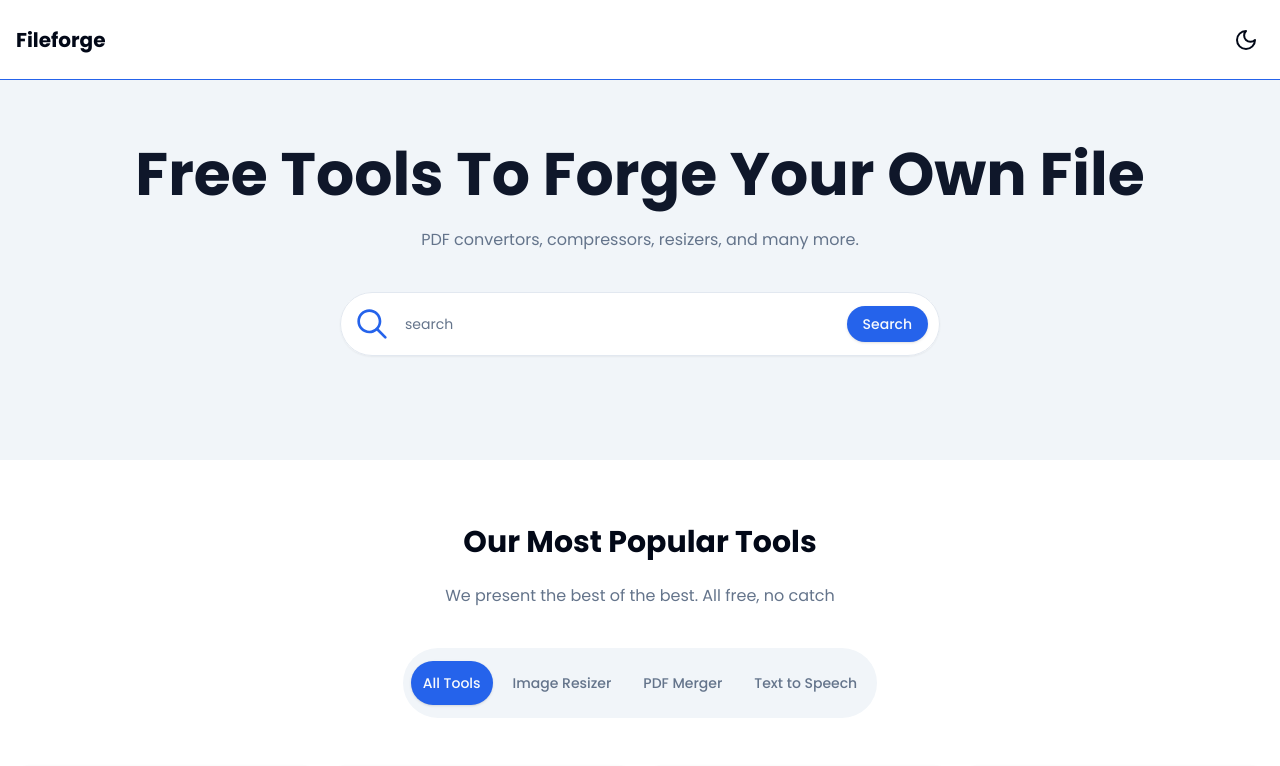
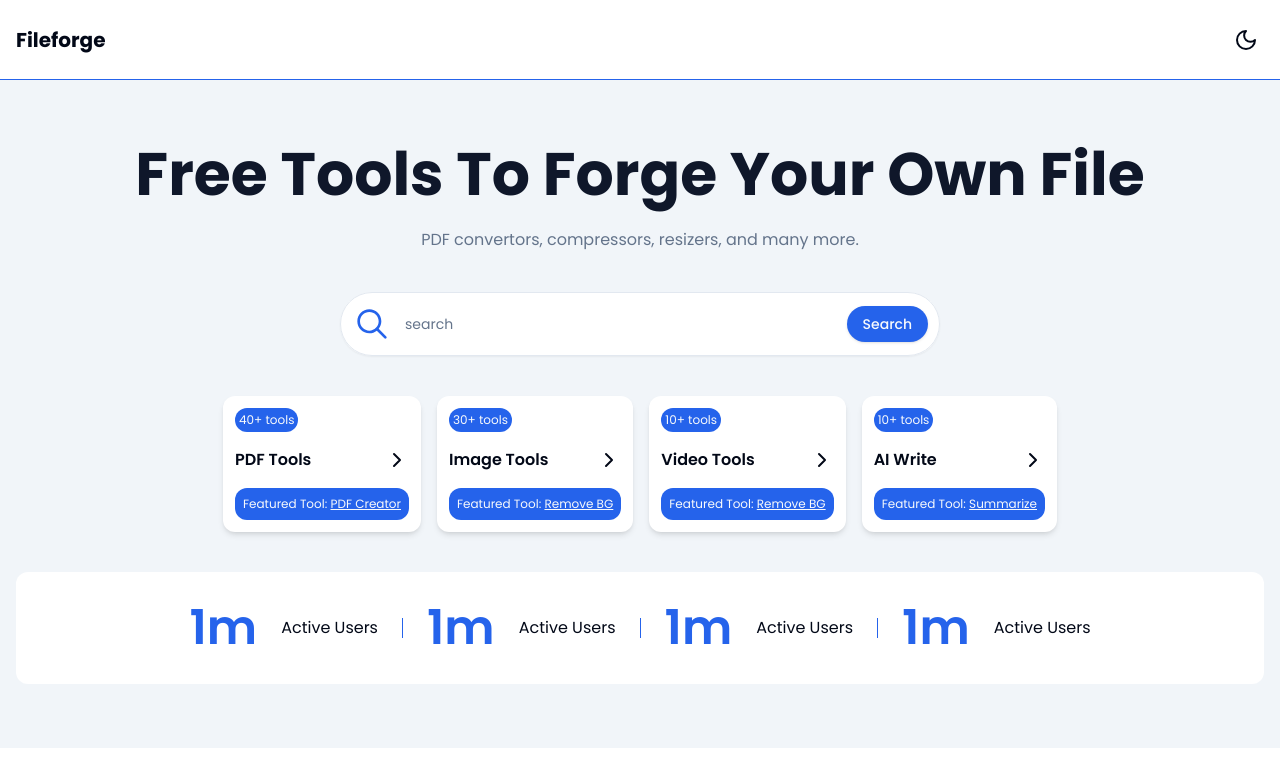
Before and after one commit to EyadOmar/fileforge-website, a Next.js app: page / in a window 1280 px wide. Shown: the top 766 px of the page. Built offline with nearby package versions, Linux system fonts and the light colour scheme.

Commit message:
hero done

```diff
--- a/src/components/home/hero.tsx
+++ b/src/components/home/hero.tsx
@@ -1,6 +1,30 @@
+import { ChevronRightIcon } from "lucide-react";
 import Search from "../search";
 import { HeadingOne } from "../ui/typography";
+import Link from "next/link";
 
+const tools = [
+  {
+    name: "PDF Tools",
+    featured: "PDF Creator",
+    totalTools: 40,
+  },
+  {
+    name: "Image Tools",
+    featured: "Remove BG",
+    totalTools: 30,
+  },
+  {
+    name: "Video Tools",
+    featured: "Remove BG",
+    totalTools: 10,
+  },
+  {
+    name: "AI Write",
+    featured: "Summarize",
+    totalTools: 10,
+  },
+];
 export default function Hero() {
   return (
     <section className="section-padding bg-accent text-accent-foreground">
@@ -10,7 +34,68 @@
           paraText="PDF convertors, compressors, resizers, and many more."
         />
         <Search />
+        <div className="flex flex-wrap items-center justify-center gap-4">
+          {tools.map((t, i) => (
+            <ToolCard
+              key={`tool_featured_${i}`}
+              total={t.totalTools}
+              title={t.name}
+              featured={t.featured}
+            />
+          ))}
+        </div>
+        <div className="mt-10 flex flex-wrap items-center justify-center gap-6 rounded-xl bg-background p-6 text-foreground lg:px-10 lg:py-8">
+          <div className="flex items-center gap-6 max-md:flex-col">
+            <span className="text-5xl font-semibold text-primary">1m</span>
+            <span>Active Users</span>
+            <span className="hidden h-5 w-px bg-primary lg:block"></span>
+          </div>
+          <div className="flex items-center gap-6 max-md:flex-col">
+            <span className="text-5xl font-semibold text-primary">1m</span>
+            <span>Active Users</span>
+            <span className="hidden h-5 w-px bg-primary lg:block"></span>
+          </div>
+          <div className="flex items-center gap-6 max-md:flex-col">
+            <span className="text-5xl font-semibold text-primary">1m</span>
+            <span>Active Users</span>
+            <span className="hidden h-5 w-px bg-primary lg:block"></span>
+          </div>
+          <div className="flex items-center gap-6 max-md:flex-col">
+            <span className="text-5xl font-semibold text-primary">1m</span>
+            <span>Active Users</span>
+          </div>
+        </div>
       </div>
     </section>
   );
 }
+
+const ToolCard = ({
+  total,
+  title,
+  featured,
+}: {
+  total: number;
+  title: string;
+  featured: string;
+}) => {
+  return (
+    <div className="flex flex-col rounded-xl bg-background p-3 text-foreground shadow-md">
+      <span className="flex w-fit items-center justify-center rounded-[100px] bg-primary p-1 text-xs text-primary-foreground">
+        {total}+ tools
+      </span>
+      <div className="my-4 flex items-center justify-between">
+        <h3 className="text-sm font-semibold lg:text-base">{title}</h3>
+        <ChevronRightIcon />
+      </div>
+      <footer className="rounded-xl bg-primary p-2 text-primary-foreground">
+        <h4 className="text-xs font-light">
+          Featured Tool:{" "}
+          <Link className="underline" href={"#"}>
+            {featured}
+          </Link>
+        </h4>
+      </footer>
+    </div>
+  );
+};
--- a/tailwind.config.ts
+++ b/tailwind.config.ts
@@ -67,9 +67,14 @@
         from: { transform: "translateY(-300px)", opacity: "0" },
         to: { transform: "translateY(0px)", opacity: "1" },
       },
+      appear: {
+        from: { opacity: "0" },
+        to: { opacity: "1" },
+      },
     },
     animation: {
       "appear-from-top": "appear-from-top 1s ease-in-out",
+      appear: "appear 1s ease-in-out",
     },
   },
   plugins: [tailwindCssAnimate],
```
